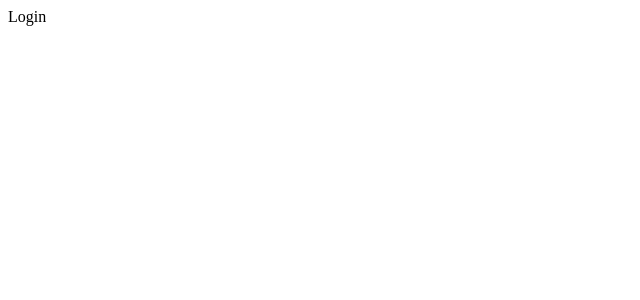
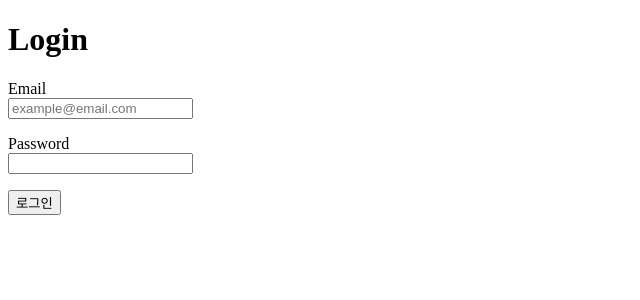
Before and after one commit to Team-Madstone/rrr-auth, a React app: page /login in a window 1280 px wide. Shown: the top 300 px of the page, without its empty margins (0-640 px from the left). Built offline with nearby package versions, Linux system fonts and the light colour scheme.

Commit message:
:construction: feature > login

```diff
--- a/src/pages/Login.tsx
+++ b/src/pages/Login.tsx
@@ -1,7 +1,84 @@
 import React from "react";
+import { useForm } from "react-hook-form";
+import { yupResolver } from "@hookform/resolvers/yup";
+import * as yup from "yup";
+import { VALIDATE_MESSAGE } from "src/constants/message";
+import { FORM_FIELD } from "src/constants/field";
+import { TLoginVariables } from "src/types/user";
+import { login as loginMutation } from "src/services/user";
+import { routes } from "src/constants/routes";
+import { AxiosError } from "axios";
+import { TServerValidate } from "src/types/validate";
+import { useNavigate } from "react-router-dom";
+
+const schema = yup.object({
+  email: yup
+    .string()
+    .required(VALIDATE_MESSAGE.Required(FORM_FIELD.Email))
+    .email(VALIDATE_MESSAGE.Email),
+  password: yup
+    .string()
+    .required(VALIDATE_MESSAGE.Required(FORM_FIELD.Password)),
+});
 
 const Login = () => {
-  return <div>Login</div>;
+  const {
+    register,
+    handleSubmit,
+    formState: { errors },
+    setError,
+  } = useForm<TLoginVariables>({
+    resolver: yupResolver(schema),
+  });
+  const navigator = useNavigate();
+
+  const handleFormSubmit = async (data: TLoginVariables) => {
+    try {
+      const result = await loginMutation(data);
+      // 로그인 저장 필요
+      console.log(result.data.accessToken);
+      navigator(routes.Home);
+    } catch (error) {
+      if (error instanceof AxiosError) {
+        error.response?.data.errors.forEach((err: TServerValidate) => {
+          if (err.param === FORM_FIELD.Email) {
+            setError(FORM_FIELD.Email, {
+              message: err.msg,
+            });
+          }
+          if (err.param === FORM_FIELD.Password) {
+            setError(FORM_FIELD.Password, {
+              message: err.msg,
+            });
+          }
+        });
+      }
+    }
+  };
+
+  return (
+    <div>
+      <h1>Login</h1>
+      <div>
+        <form onSubmit={handleSubmit(handleFormSubmit)}>
+          <div>
+            <span>Email</span>
+          </div>
+          <input
+            {...register(FORM_FIELD.Email)}
+            placeholder="example@email.com"
+          />
+          <p>{errors.email?.message}</p>
+          <div>
+            <span>Password</span>
+          </div>
+          <input {...register(FORM_FIELD.Password)} type="password" />
+          <p>{errors.password?.message}</p>
+          <button type="submit">로그인</button>
+        </form>
+      </div>
+    </div>
+  );
 };
 
 export default Login;
--- a/src/services/user.ts
+++ b/src/services/user.ts
@@ -1,6 +1,10 @@
-import { TSignUpMutation } from "src/types/user";
+import { TLogin, TLoginVariables, TSignUpMutation } from "src/types/user";
 import { axiosInstance } from "src/utils/axios";
 
 export const signUp = (data: TSignUpMutation) => {
   return axiosInstance.post<TSignUpMutation>("/user", data);
 };
+
+export const login = (data: TLoginVariables) => {
+  return axiosInstance.post<TLogin>("/user/login", data);
+};
```
Also changed, not shown: src/types/user.ts (+9 -0 lines).
